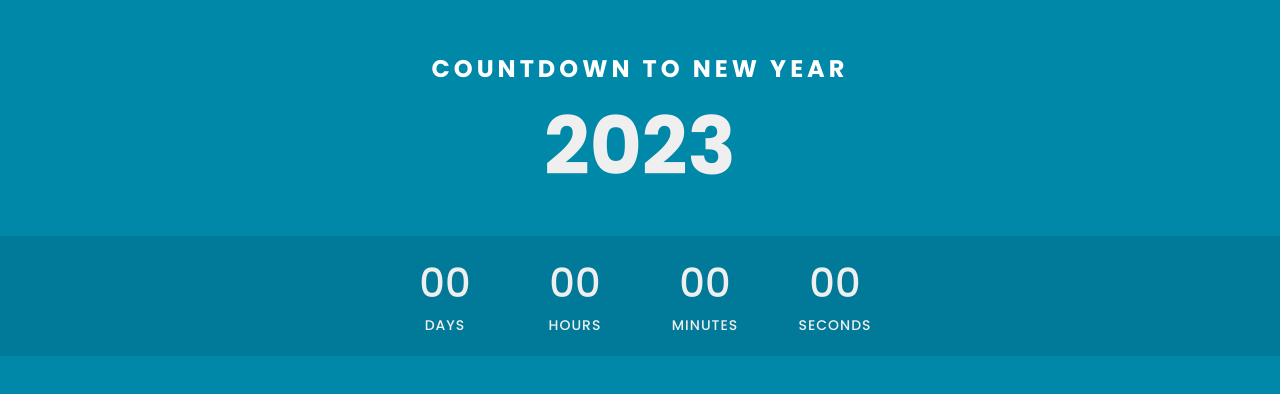
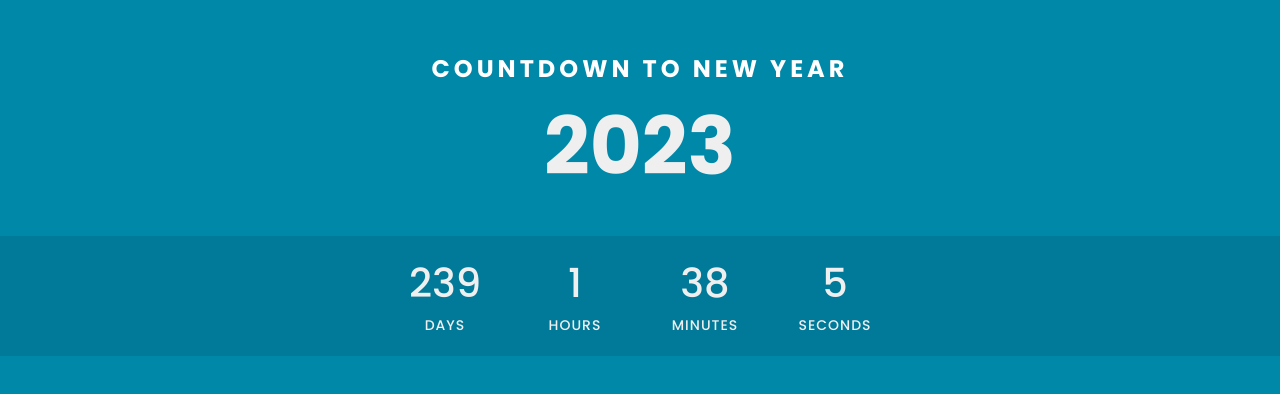
Before and after one commit to imonweb/10-Fun-Projects, a plain HTML site: page New-Year-Countdown/index.html in a window 1280 px wide. Shown: the part 182-576 px from the top of the page. Drawn offline with Linux system fonts and the light colour scheme.

Commit message:
New-Year-Countdown

```diff
--- a/New-Year-Countdown/app.js
+++ b/New-Year-Countdown/app.js
@@ -0,0 +1,29 @@
+const dayEl = document.getElementById('day');
+const hourEl = document.getElementById('hour');
+const minuteEl = document.getElementById('minute');
+const secondEl = document.getElementById('second');
+
+const newYearTime = new Date("Jan 1, 2023 00:00:00").getTime();
+
+updateCountdown()
+
+function updateCountdown(){
+  const now = new Date().getTime();
+  const gap = newYearTime - now;
+
+  const second = 1000;
+  const minute = second * 60;
+  const hour = minute * 60;
+  const day = hour * 24;
+
+  const d = Math.floor(gap/day)
+  const h = Math.floor((gap % day) / hour);
+  const m = Math.floor((gap % hour) / minute);
+  const s = Math.floor((gap % minute) / second);
+
+  dayEl.innerText = d;
+  hourEl.innerText = h;
+  minuteEl.innerText = m;
+  secondEl.innerText = s;
+  setTimeout(updateCountdown, 1000);
+}
--- a/New-Year-Countdown/main.css
+++ b/New-Year-Countdown/main.css
@@ -12,12 +12,15 @@ body {
   height: 100vh;
   font-family: "Poppins", sans-serif;
   background-color: rgba(0,136,169,1);
+  overflow: hidden;
 }
 
 h2 {
   color: #fff;
   text-transform: uppercase;
   letter-spacing: 4px;
+  text-align: center;
+
 }
 
 .year {
```
